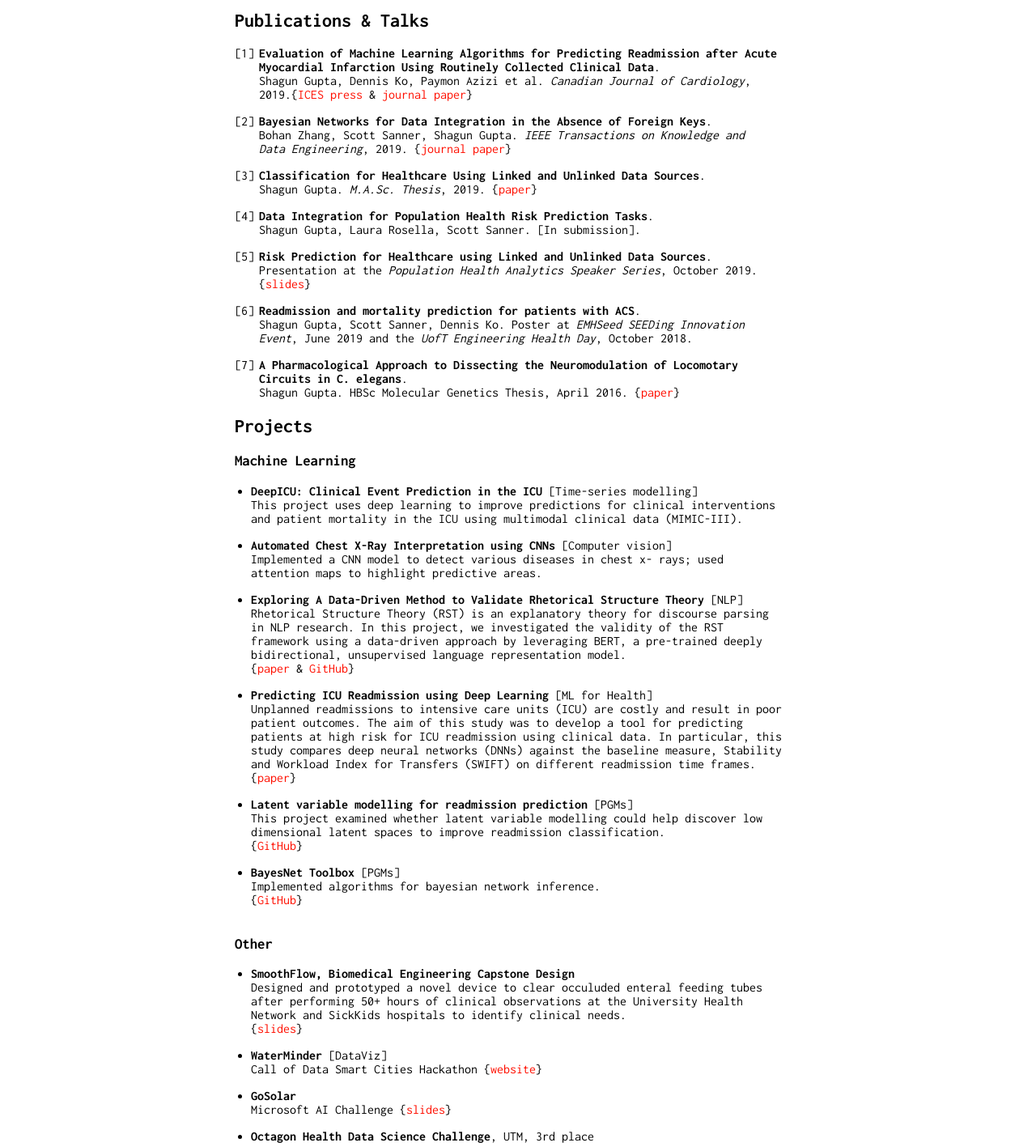
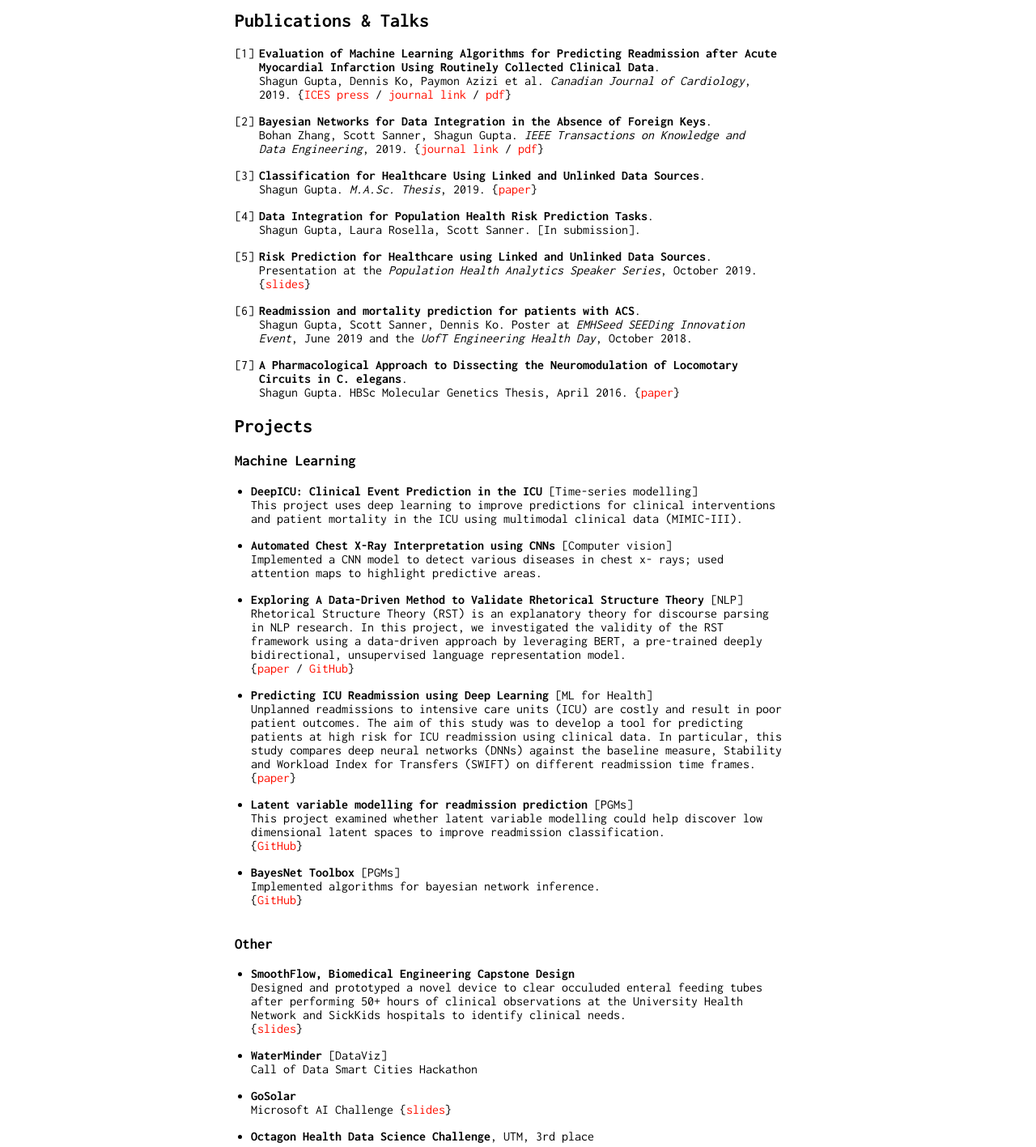
Before and after one commit to shagunn/shagunn.github.io, a Jekyll site: the page built from index.md, in a window 1280 px wide. Shown: the part 506-1923 px from the top of the page at 81% size. Built offline with Jekyll 4.4.1, drawn with Linux system fonts in a browser that asks for light colours; our own code applies the rules of GitHub Pages for plain Markdown files.

Commit message:
update links and files

```diff
--- a/index.md
+++ b/index.md
@@ -24,10 +24,10 @@ Previous experiences...
 ## Publications & Talks
 
 1. **Evaluation of Machine Learning Algorithms for Predicting Readmission after Acute Myocardial Infarction Using Routinely Collected Clinical Data**.<br/>
-    Shagun Gupta, Dennis Ko, Paymon Azizi et al. _Canadian Journal of Cardiology_, 2019.{[ICES press](https://twitter.com/ICESOntario/status/1192879858940026880) & [journal paper](https://www.sciencedirect.com/science/article/abs/pii/S0828282X19313583)}
+    Shagun Gupta, Dennis Ko, Paymon Azizi et al. _Canadian Journal of Cardiology_, 2019. {[ICES press](https://twitter.com/ICESOntario/status/1192879858940026880) / [journal link](https://www.sciencedirect.com/science/article/abs/pii/S0828282X19313583) / [pdf](files/CJC_paper.pdf)}
 
 2. **Bayesian Networks for Data Integration in the Absence of Foreign Keys**.<br/>
-    Bohan Zhang, Scott Sanner, Shagun Gupta. _IEEE Transactions on Knowledge and Data Engineering_, 2019. {[journal paper](https://ieeexplore.ieee.org/document/8827945)}
+    Bohan Zhang, Scott Sanner, Shagun Gupta. _IEEE Transactions on Knowledge and Data Engineering_, 2019. {[journal link](https://ieeexplore.ieee.org/document/8827945) / [pdf](files/Heterogeneous_Data_Fusion_Using_Bayesian_Networks.pdf)}
 
 3. **Classification for Healthcare Using Linked and Unlinked Data Sources**.<br/>
     Shagun Gupta. _M.A.Sc. Thesis_, 2019. {[paper](https://tspace.library.utoronto.ca/bitstream/1807/98054/2/Gupta_Shagun_%20_201911_MAS_thesis.pdf)}
@@ -59,11 +59,11 @@ Previous experiences...
 <!-- <br style="line-height: 30px" /> -->
 * **Exploring A Data-Driven Method to Validate Rhetorical Structure Theory** [NLP] <br/>
     Rhetorical Structure Theory (RST) is an explanatory theory for discourse parsing in NLP research. In this project, we investigated the validity of the RST framework using a data-driven approach by leveraging BERT, a pre-trained deeply bidirectional, unsupervised language representation model. <br/>
-    {[paper](files/NLP_Project.pdf) & [GitHub](https://github.com/shagunn/DiscourseProject)}
+    {[paper](files/NLP_Project.pdf) / [GitHub](https://github.com/shagunn/DiscourseProject)}
 
 * **Predicting ICU Readmission using Deep Learning** [ML for Health] <br/>
     Unplanned readmissions to intensive care units (ICU) are costly and result in poor patient outcomes. The aim of this study was to develop a tool for predicting patients at high risk for ICU readmission using clinical data. In particular, this study compares deep neural networks (DNNs) against the baseline measure, Stability and Workload Index for Transfers (SWIFT) on different readmission time frames. <br/>
-    {[paper]()}
+    {[paper](files/csc2431_ICU_DL.pdf)}
 
 * **Latent variable modelling for readmission prediction** [PGMs] <br/>
     This project examined whether latent variable modelling could help discover low dimensional latent spaces to improve readmission classification. <br/>
@@ -81,7 +81,8 @@ Previous experiences...
     {[slides](files/BME_Final_Pitch.pdf)}
 
 * **WaterMinder** [DataViz] <br/>
-    Call of Data Smart Cities Hackathon {[website]()}
+    Call of Data Smart Cities Hackathon
+    <!-- {[website]()} -->
 
 * **GoSolar** <br/>
     Microsoft AI Challenge {[slides](files/Microsoft_AI_SlideDeck.pdf)}
```
Also changed, not shown: 3 other files.
